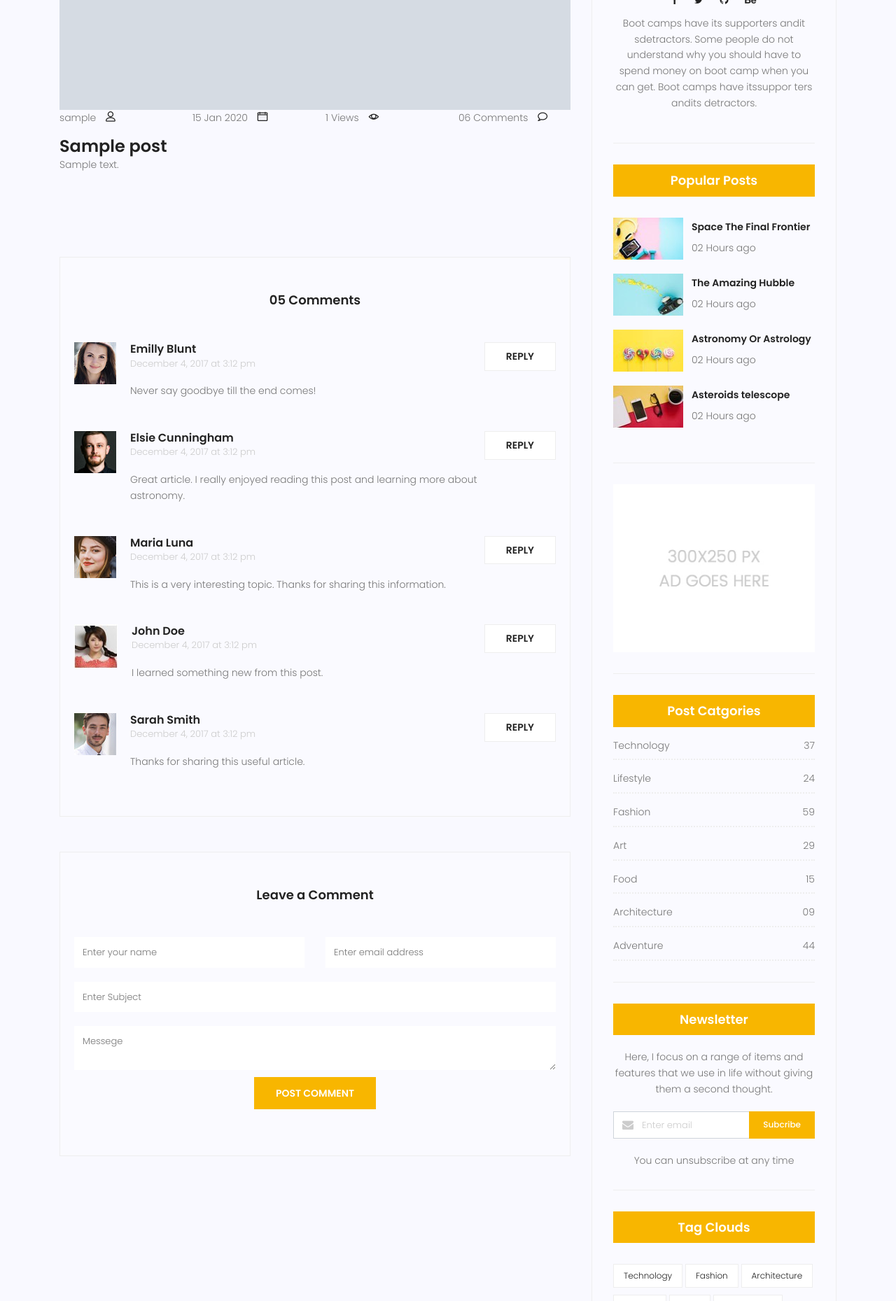
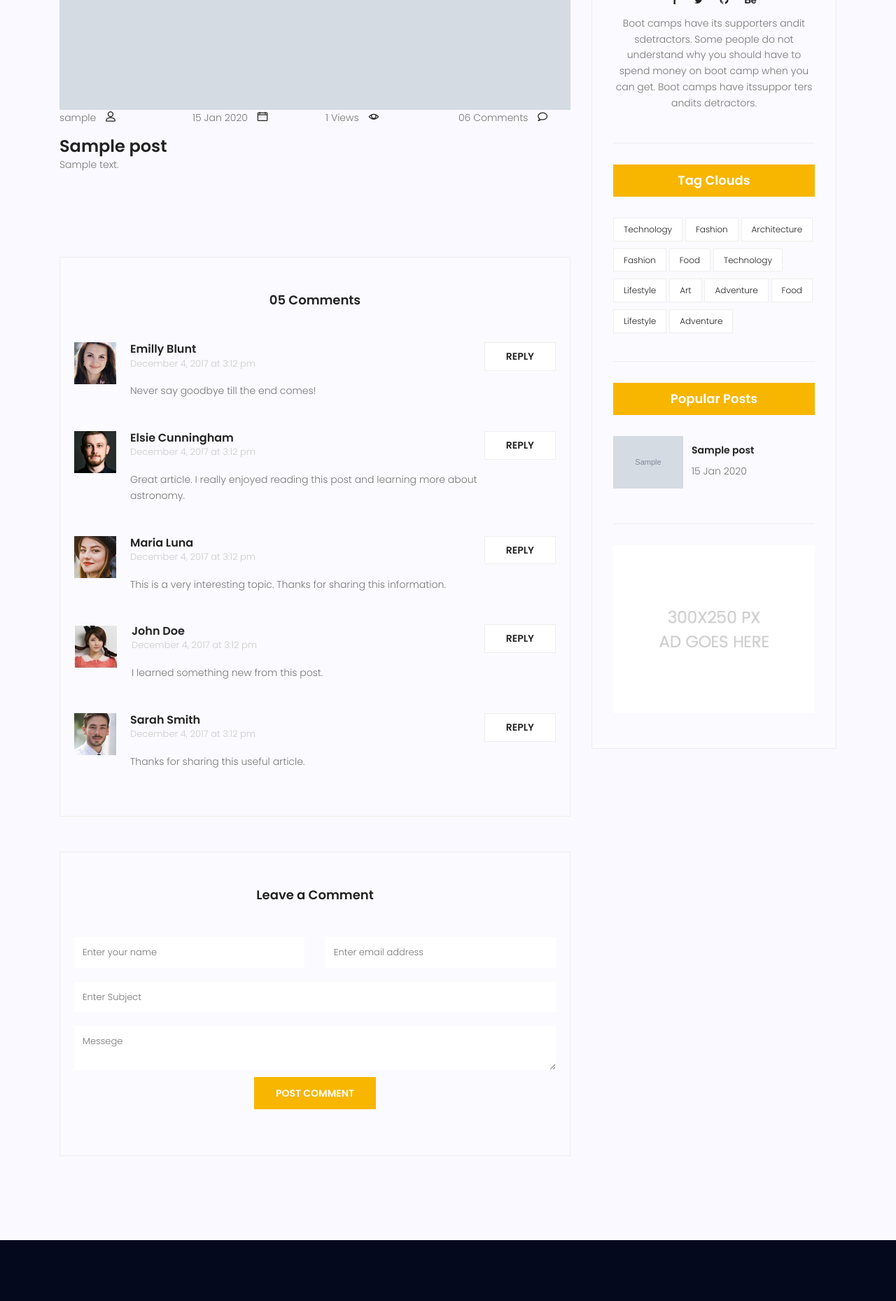
Before and after one commit to sajadzne/mysite, a Django app: page /blog/1/ in a window 1280 px wide. Shown: the part 1311-3170 px from the top of the page at 70% size. Run offline with Django 5.2, Linux system fonts and the light colour scheme; tables that the repository leaves empty hold one stand-in row (values such as "Sample post"); grey boxes marked "Sample" are stand-in pictures; some libraries are stand-ins or nearby versions.

Commit message:
Add popular posts inclusion tag
- Added dynamic popular posts inclusion tag
- Added support for configurable post count
- Created popular posts template
- Added dynamic post images, titles, dates, and links
- Updated popular post image styling

```diff
--- a/blog/templatetags/blog_tags.py
+++ b/blog/templatetags/blog_tags.py
@@ -15,7 +15,7 @@ def function():
 def sinppet(value, arg = 20):
     return value[:arg] + "..."
 
-@register.inclusion_tag("popularposts.html")
-def popularposts():
-    posts = Post.objects.filter(status=1).order_by("published_date")[:1]
+@register.inclusion_tag("blog/blog-popular-posts.html")
+def popularposts(arg=3):
+    posts = Post.objects.filter(status=1).order_by("published_date")[:arg]
     return {"posts":posts}
--- a/statics/css/main.css
+++ b/statics/css/main.css
@@ -3656,6 +3656,7 @@ body.mobile-nav-active #mobile-nav-toggle {
 
 .widget-wrap .popular-post-widget .popular-post-list .thumb img {
   width: 100%;
+  max-width: 100px;
 }
 
 .widget-wrap .popular-post-widget .single-post-list {
--- a/templates/blog/blog-popular-posts.html
+++ b/templates/blog/blog-popular-posts.html
@@ -3,54 +3,19 @@
     <h4 class="popular-title">Popular Posts</h4>
 
     <div class="popular-post-list">
-
-        <div class="single-post-list d-flex flex-row align-items-center">
+        {% for post in posts %}
+                  <div class="single-post-list d-flex flex-row align-items-center">
             <div class="thumb">
-                <img class="img-fluid" src="{% static 'img/blog/pp1.jpg' %}" alt="">
+                <img class="img-fluid" src="{{post.image.url}}" alt="">
             </div>
             <div class="details">
-                <a href="#">
-                    <h6>Space The Final Frontier</h6>
+                <a href="{% url 'blog:single' pid=post.id %}">
+                    <h6>{{post.title}}</h6>
                 </a>
-                <p>02 Hours ago</p>
+                <p>{{post.published_date|date:"d M Y"}}</p>
             </div>
         </div>
-
-        <div class="single-post-list d-flex flex-row align-items-center">
-            <div class="thumb">
-                <img class="img-fluid" src="{% static 'img/blog/pp2.jpg' %}" alt="">
-            </div>
-            <div class="details">
-                <a href="#">
-                    <h6>The Amazing Hubble</h6>
-                </a>
-                <p>02 Hours ago</p>
-            </div>
-        </div>
-
-        <div class="single-post-list d-flex flex-row align-items-center">
-            <div class="thumb">
-                <img class="img-fluid" src="{% static 'img/blog/pp3.jpg' %}" alt="">
-            </div>
-            <div class="details">
-                <a href="#">
-                    <h6>Astronomy Or Astrology</h6>
-                </a>
-                <p>02 Hours ago</p>
-            </div>
-        </div>
-
-        <div class="single-post-list d-flex flex-row align-items-center">
-            <div class="thumb">
-                <img class="img-fluid" src="{% static 'img/blog/pp4.jpg' %}" alt="">
-            </div>
-            <div class="details">
-                <a href="#">
-                    <h6>Asteroids telescope</h6>
-                </a>
-                <p>02 Hours ago</p>
-            </div>
-        </div>
+        {% endfor %}
 
     </div>
 </div>
--- a/templates/blog/blog-single.html
+++ b/templates/blog/blog-single.html
@@ -395,8 +395,13 @@
 					<!-- End Author Widget -->
 
 
+					<!-- Tag Cloud Widget -->
+					{% include "blog/blog-tags.html" %}
+					<!-- End Tag Cloud Widget -->
+
+
 					<!-- Popular Posts -->
-					{% include "blog/blog-popular-posts.html" %}
+					{% popularposts %}
 					<!-- End Popular Posts -->
 
 
@@ -406,18 +411,16 @@
 
 
 					<!-- Categories Widget -->
-					{% include "blog/blog-post-categories.html" %}
+					<!-- {% include "blog/blog-post-categories.html" %} -->
 					<!-- End Categories Widget -->
 
 
 					<!-- Newsletter Widget -->
-					{% include "blog/blog-newsletter.html" %}
+					<!-- {% include "blog/blog-newsletter.html" %} -->
 					<!-- End Newsletter Widget -->
 
 
-					<!-- Tag Cloud Widget -->
-					{% include "blog/blog-tags.html" %}
-					<!-- End Tag Cloud Widget -->
+
 
 				</div>
 
```
